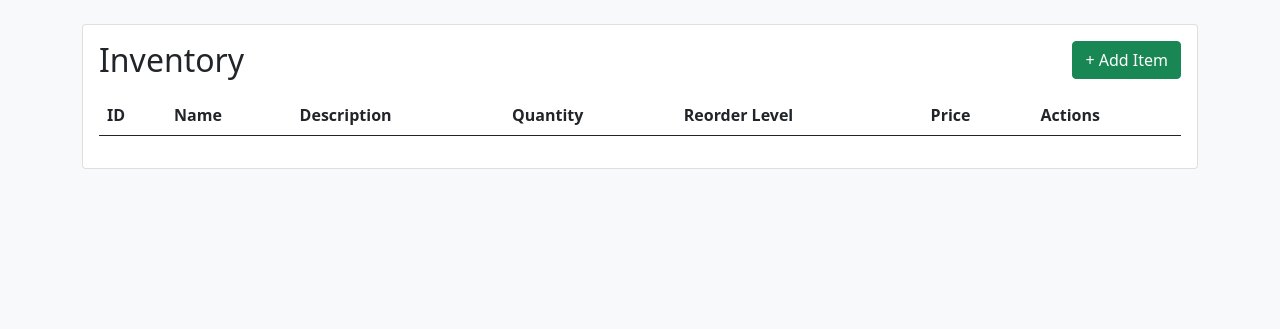
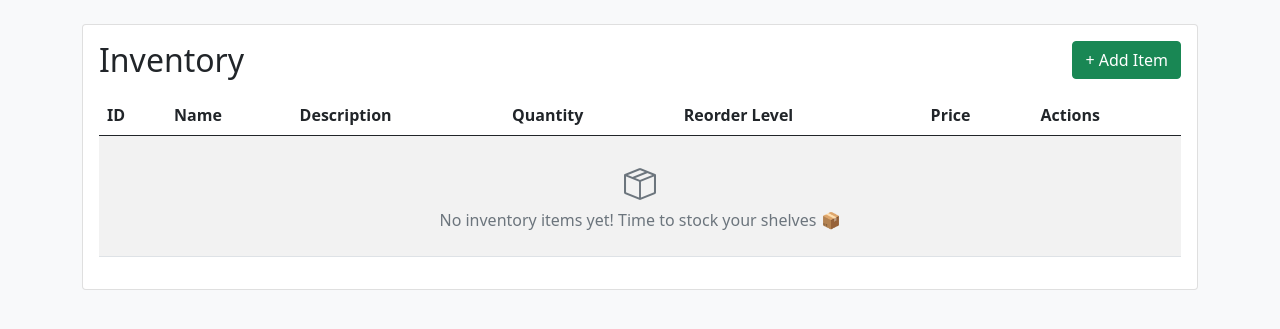
Before and after one commit to rogermle/inventory_app, a Flask app: page /inventory in a window 1280 px wide. Shown: the part 56-385 px from the top of the page. Run offline with Flask 3, Linux system fonts and the light colour scheme; lists and menus that the app fills with data are empty; some libraries are stand-ins or nearby versions.

Commit message:
Add Icon to empty Inventory State

```diff
--- a/templates/inventory.html
+++ b/templates/inventory.html
@@ -53,6 +53,13 @@ System{% endblock %} {% block content %}
             </form>
           </td>
         </tr>
+        {% else %}
+        <tr>
+          <td colspan="7" class="text-center text-muted py-4">
+            <i class="bi bi-box-seam" style="font-size: 2rem;"></i>
+            <div>No inventory items yet! Time to stock your shelves 📦</div>
+          </td>
+        </tr>
         {% endfor %}
       </tbody>
     </table>
```
